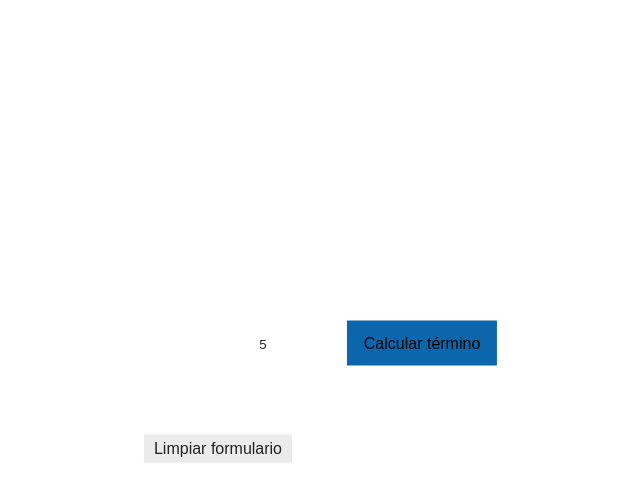
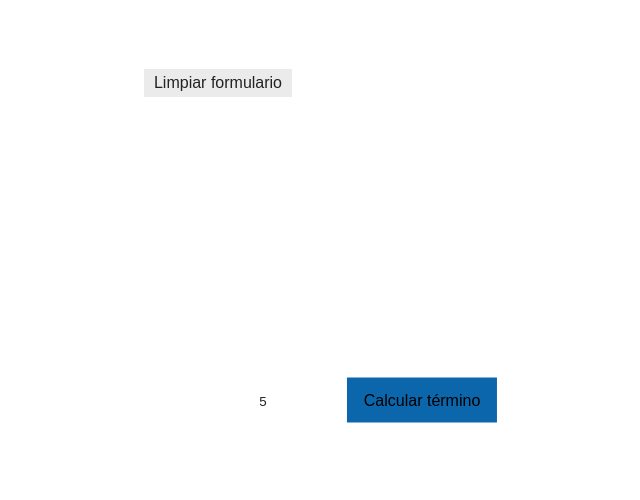
Before and after one commit to MarioEmx/Ejercicio-t-cnico-EMPLEO, a Next.js app in the folder App/: page / in a window 1280 px wide. Both pictures are taken after typing "5" into the empty fields and a click on the button "Calcular término". Shown: the top 500 px of the page, without its empty margins (422-1062 px from the left). Built offline with nearby package versions, Linux system fonts and the light colour scheme.

Commit message:
Actualizando componentes

```diff
--- a/App/src/components/Formulario.js
+++ b/App/src/components/Formulario.js
@@ -4,47 +4,14 @@ import Serie from "./ObtenerTermino";
 class Formulario extends React.Component {
   constructor(props) {
     super(props);
-    this.state = {
-      n: "",
-      resultado: null, // Agregando el estado del resultado
-      error: null // Agregando el estado del mensaje de error
-    };
-    this.handleChange = this.handleChange.bind(this);
     this.handleSubmit = this.handleSubmit.bind(this);
-  }
-
-  //Se captura el valor del input
-  handleChange(event) {
-    this.setState({ n: event.target.value });
   }
 
   handleSubmit(event) {
     event.preventDefault();
     const serie = new Serie(),
-    resultado = serie.obtenerTermino(parseInt(this.state.n)),
-    res = document.querySelectorAll("p");
-    res.forEach(p => {
-      p.style.display = "block";
-    });
-    const clear = document.querySelector(".remove_btn");
-    clear.style.display="block";
-
-    if (resultado.error) { // Si hay un error escribir el estado del mensaje de error
-      this.setState({ error: resultado.error, resultado: null });
-    } else { // Si no hay error actualizar el estado del resultado y dejar el mensaje de error en null
-      this.setState({ resultado: resultado.resultado, error: null });
-    }
-  }
-
-  //Limpiamos el formulario y resultado
-  clearForm(event){
-    const input = document.querySelector("input"),
-    res = document.querySelectorAll("p");
-    res.forEach(p => {
-      p.style.display = "none";
-    });
-    event.target.style.display="none";
-    input.value="";
+    resultado = serie.obtenerTermino(parseInt(this.props.value));
+    this.props.handleSubmit(resultado);
   }
 
   render() {
@@ -52,16 +19,9 @@ class Formulario extends React.Component {
       <form onSubmit={this.handleSubmit} className="form">
         <label>
           Ingrese un número:
-          <input type="number" min="0" value={this.state.n} onChange={this.handleChange} />
+          <input type="number" min="0" value={this.props.value} onChange={this.props.handleChange} />
         </label>
-        <button type="button" onClick={this.handleSubmit} className="btn">Calcular término</button>
-        {this.state.resultado && (
-          <p className="resultado">El resultado es: {this.state.resultado}</p>
-        )}
-        {this.state.error && (
-          <p className="error">{this.state.error}</p>
-        )}
-        <button type="button" className="remove_btn" onClick={this.clearForm}>Limpiar formulario</button>
+        <button type="submit" className="btn">Calcular término</button>
       </form>
     );
   }
--- a/App/src/components/Resultado.js
+++ b/App/src/components/Resultado.js
@@ -1,13 +1,17 @@
 import React from "react";
 
 class Resultado extends React.Component {
-
   render() {
     return (
       <div>
-        {this.props.resultado}
         {this.props.resultado && (
-          <button type="button" className="remove_btn" onClick={this.clearForm}>Limpiar formulario</button>
+          <p className="resultado">El resultado es: {this.props.resultado}</p>
+        )}
+        {this.props.error && <p className="error">{this.props.error}</p>}
+        {this.props.mostrarBtnLimpiar && (
+          <button type="button" className="remove_btn" onClick={this.props.onClear}>
+            Limpiar formulario
+          </button>
         )}
       </div>
     );
--- a/App/src/components/obtenerTermino.js
+++ b/App/src/components/obtenerTermino.js
@@ -26,15 +26,21 @@ class Serie {
     }
 
     //Realizar operaciones
-    let preDivisor = (n - 10);
-    let divisor =  preDivisor * primo(n + 2),
+    let preDivisor = n - 10;
+    let divisor = preDivisor * primo(n + 2),
       dividendo = fibonacci(n) - triangular(n - 1),
-      resultado = (dividendo / divisor);
+      resultado = dividendo / divisor;
 
-    if (divisor === 0 && divisor === -0) {
-      return { error: "No es posible calcular el resultado ya que el divisor no puede ser 0", resultado: resultado.toString() };
+    // Validando si el divisor es 0
+    if (divisor === 0 || divisor === -0) {
+      return {
+        error:
+          "No es posible calcular el resultado ya que el divisor no puede ser 0",
+        resultado: resultado.toString(),
+      };
     }
 
+    // Regresar 2 decimales si es que los tiene y convertir el resultado a string
     if (!Number.isInteger(resultado)) {
       resultado = resultado.toFixed(2);
     }
--- a/App/src/pages/index.js
+++ b/App/src/pages/index.js
@@ -1,38 +1,92 @@
 import React from "react";
 import Formulario from "../components/Formulario";
 import Resultado from "../components/Resultado";
+import Serie from "../components/ObtenerTermino";
 
 class App extends React.Component {
   constructor(props) {
     super(props);
     this.state = {
       n: "",
-      resultado: ""
+      resultado: null,
+      error: null,
+      mostrarBtnLimpiar: false,
+      isNEmpty: true // Estado para indicar si el campo n está vacío
     };
-    this.handleChange = this.handleChange.bind(this); //Ligando al objeto App
-    this.handleSubmit = this.handleSubmit.bind(this); //Ligando al objeto App
+    this.handleChange = this.handleChange.bind(this);
+    this.handleSubmit = this.handleSubmit.bind(this);
+    this.clearN = this.clearN.bind(this);
+    this.clearForm = this.clearForm.bind(this);
   }
 
   handleChange(event) {
-    this.setState({ n: event.target.value });
+    this.setState({
+      n: event.target.value,
+      isNEmpty: event.target.value === "" // Actualiza isNEmpty
+    });
   }
 
   handleSubmit() {
-    const resultado = new Formulario().obtenerResultado(parseInt(this.state.n));
-    this.setState({ resultado: resultado });
+    const serie = new Serie();
+    const resultado = serie.obtenerTermino(parseInt(this.state.n));
+
+    if (this.state.isNEmpty) { // Valida si n está vacío
+      this.setState({
+        error: "Debe ingresar un número",
+        resultado: null,
+        mostrarBtnLimpiar: true
+      });
+    } else if (resultado.error) {
+      this.setState({
+        error: resultado.error,
+        resultado: null,
+        mostrarBtnLimpiar: true
+      });
+    } else {
+      this.setState({
+        resultado: resultado.resultado,
+        error: null,
+        mostrarBtnLimpiar: true
+      });
+    }
   }
 
+  clearN() {
+    this.setState({
+      n: "",
+      resultado: null,
+      error: null,
+      mostrarBtnLimpiar: false, // Oculta el btn limpiar
+      isNEmpty: true // Reinicia isNEmpty
+    });
+  }
+
+  clearForm() {
+    this.setState({
+      n: "",
+      resultado: null,
+      error: null,
+      mostrarBtnLimpiar: false, // Oculta el btn limpiar
+      isNEmpty: true // Reinicia isNEmpty
+    });
+  }
 
   render() {
+    const disabled = this.state.isNEmpty; // Calcula la prop disabled
     return (
       <div className="form_wrapper">
         <Formulario
           value={this.state.n}
           handleChange={this.handleChange}
-          onSubmit={this.handleSubmit} // Pasando la función handleSubmit como prop
+          handleSubmit={this.handleSubmit}
         />
-
-        <Resultado resultado={this.state.resultado} />
+        <Resultado
+          resultado={this.state.resultado}
+          error={this.state.error}
+          disabled={disabled}
+          mostrarBtnLimpiar={this.state.mostrarBtnLimpiar}
+          onClear={this.clearForm}
+        />
       </div>
     );
   }
--- a/App/src/styles/globals.css
+++ b/App/src/styles/globals.css
@@ -124,7 +124,7 @@ input[type=number]::-moz-outer-spin-button {
 
 
 .remove_btn{
-  display: none;
+  display: block;
   background: rgb(235, 235, 235);
   color: #222;
   padding: 5px 10px;
```
